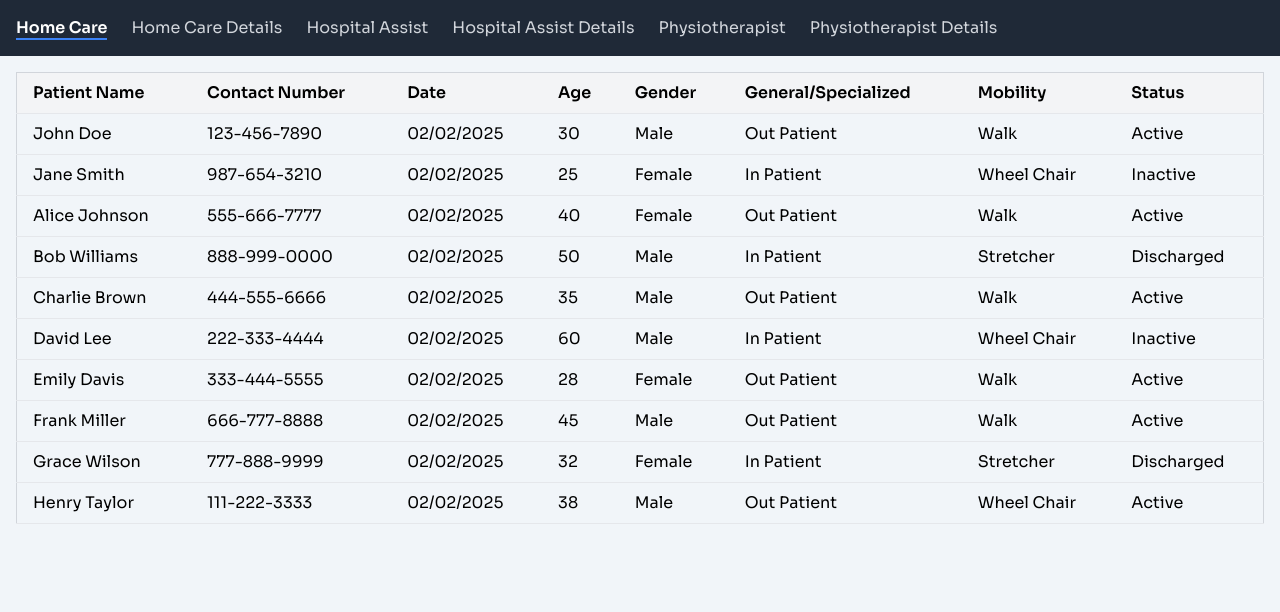
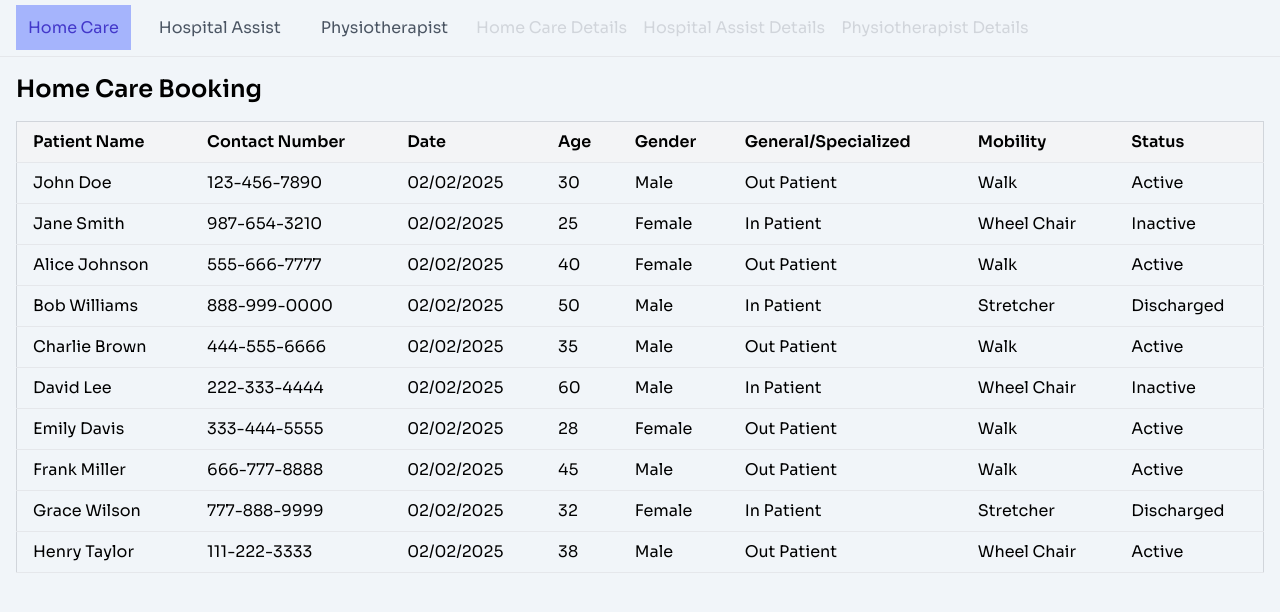
Before and after one commit to aswanthup06/dr1-service-admin, a React (Create React App) app: page / in a window 1280 px wide. Shown: the top 612 px of the page. Built offline with nearby package versions, Linux system fonts and the light colour scheme.

Commit message:
2nd-aswanth

```diff
--- a/src/App.js
+++ b/src/App.js
@@ -15,6 +15,8 @@ import 'remixicon/fonts/remixicon.css'
 function App() {
   return (
     <Router>
+
+
       <Navbar /> {/* Include Navbar */}
       <div className="p-4"> {/* Add padding to content */}
         <Routes>
--- a/src/Pages/Home-Care/HomeCare.jsx
+++ b/src/Pages/Home-Care/HomeCare.jsx
@@ -16,7 +16,16 @@ export default function HomeCare() {
   ];
 
   return (
+
+
     <div className="overflow-x-auto">
+
+
+        <h1 className='text-2xl font-semibold mb-4'>Home Care Booking</h1>
+
+
+
+
       <table className="min-w-full table-auto border-collapse border border-gray-300">
         <thead>
           <tr className="bg-gray-100 text-left">
@@ -47,5 +56,11 @@ export default function HomeCare() {
         </tbody>
       </table>
     </div>
+
+
+
+
+
+
   )
 }
--- a/src/Pages/Hospital-Assist/HospitalAssist.jsx
+++ b/src/Pages/Hospital-Assist/HospitalAssist.jsx
@@ -17,6 +17,7 @@ export default function HospitalAssist() {
 
   return (
     <div className="overflow-x-auto">
+      <h1 className='text-2xl font-semibold mb-4'>Hospital Assistant Bookings</h1>
     <table className="min-w-full table-auto border-collapse border border-gray-300">
       <thead>
         <tr className="bg-gray-100 text-left">
--- a/src/Pages/Physiotherapist/Physiotherapist.jsx
+++ b/src/Pages/Physiotherapist/Physiotherapist.jsx
@@ -17,6 +17,7 @@ export default function Physiotherapist() {
 
   return (
     <div className="overflow-x-auto">
+      <h1 className='text-2xl font-semibold mb-4'>Physiotherapist Bookings</h1>
     <table className="min-w-full table-auto border-collapse border border-gray-300">
       <thead>
         <tr className="bg-gray-100 text-left">
--- a/src/components/Navbar.jsx
+++ b/src/components/Navbar.jsx
@@ -3,23 +3,46 @@ import { NavLink } from 'react-router-dom';
 
 const Navbar = () => {
   return (
-    <nav className="bg-gray-800 p-4">
-      <ul className="flex space-x-6">
+    <nav className="p-4 border-b">
+      <ul className="flex space-x-4">
         <li>
           <NavLink
             to="/"
             className={({ isActive }) =>
               isActive
-                ? 'text-white font-semibold border-b-2 border-blue-500'
-                : 'text-gray-300 hover:text-white'
+                ? 'text-indigo-700 bg-indigo-300 p-3'
+                : 'text-gray-600 hover:text-indigo-900 p-3'
             }
           >
             Home Care
           </NavLink>
+        </li>
+        <li>
+          <NavLink
+            to="/hospital-assist"
+            className={({ isActive }) =>
+              isActive
+                 ? 'text-indigo-700 bg-indigo-300 p-3'
+                 : 'text-gray-600 hover:text-indigo-900 p-3'
+            }
+          >
+            Hospital Assist
+          </NavLink>
+        </li>
 
+        <li>
+          <NavLink
+            to="/physiotherapist"
+            className={({ isActive }) =>
+              isActive
+                 ? 'text-indigo-700 bg-indigo-300 p-3'
+                 : 'text-gray-600 hover:text-indigo-900 p-3'
+            }
+          >
+            Physiotherapist
+          </NavLink>
+        </li>
 
-
-        </li>
         <li>
           <NavLink
             to="/details"
@@ -34,18 +57,6 @@ const Navbar = () => {
         </li>
         <li>
           <NavLink
-            to="/hospital-assist"
-            className={({ isActive }) =>
-              isActive
-                ? 'text-white font-semibold border-b-2 border-blue-500'
-                : 'text-gray-300 hover:text-white'
-            }
-          >
-            Hospital Assist
-          </NavLink>
-        </li>
-        <li>
-          <NavLink
             to="/hospital-assist/details"
             className={({ isActive }) =>
               isActive
@@ -56,18 +67,7 @@ const Navbar = () => {
             Hospital Assist Details
           </NavLink>
         </li>
-        <li>
-          <NavLink
-            to="/physiotherapist"
-            className={({ isActive }) =>
-              isActive
-                ? 'text-white font-semibold border-b-2 border-blue-500'
-                : 'text-gray-300 hover:text-white'
-            }
-          >
-            Physiotherapist
-          </NavLink>
-        </li>
+
         <li>
           <NavLink
             to="/physiotherapist/details"
```
